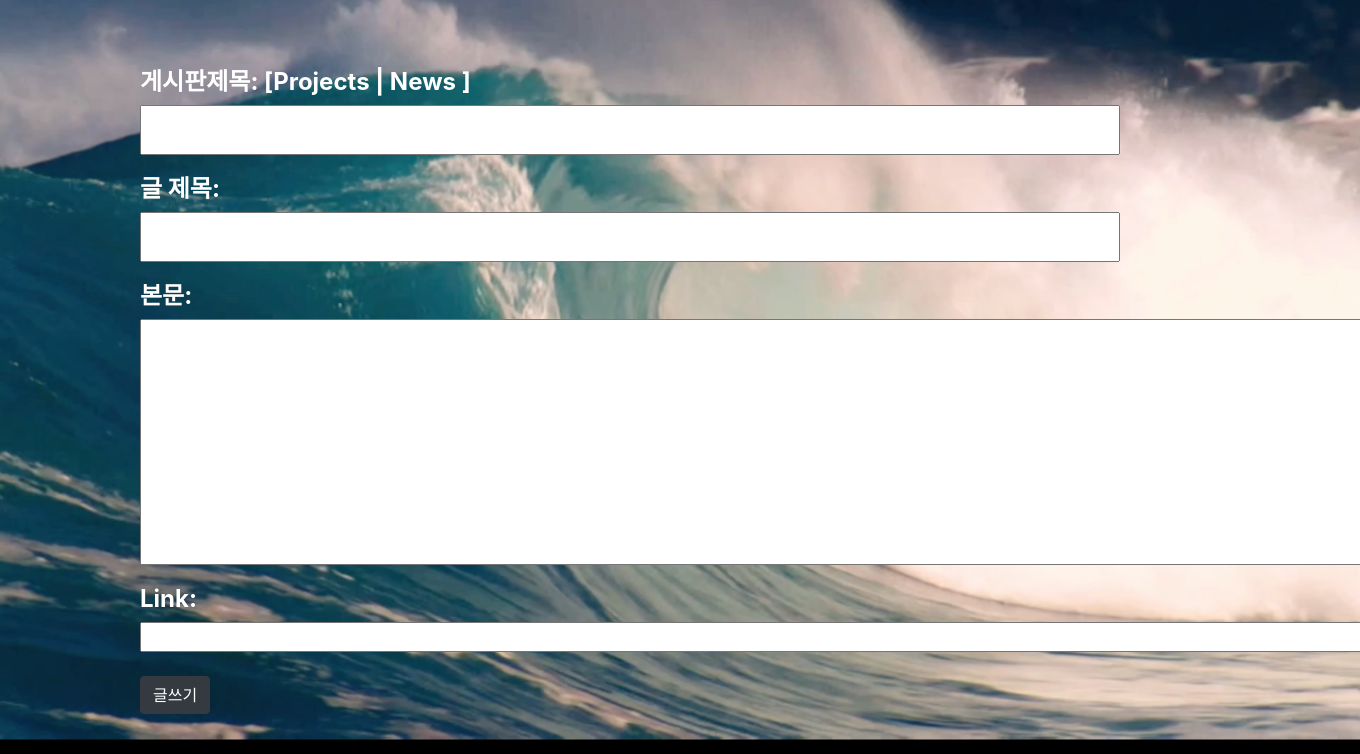
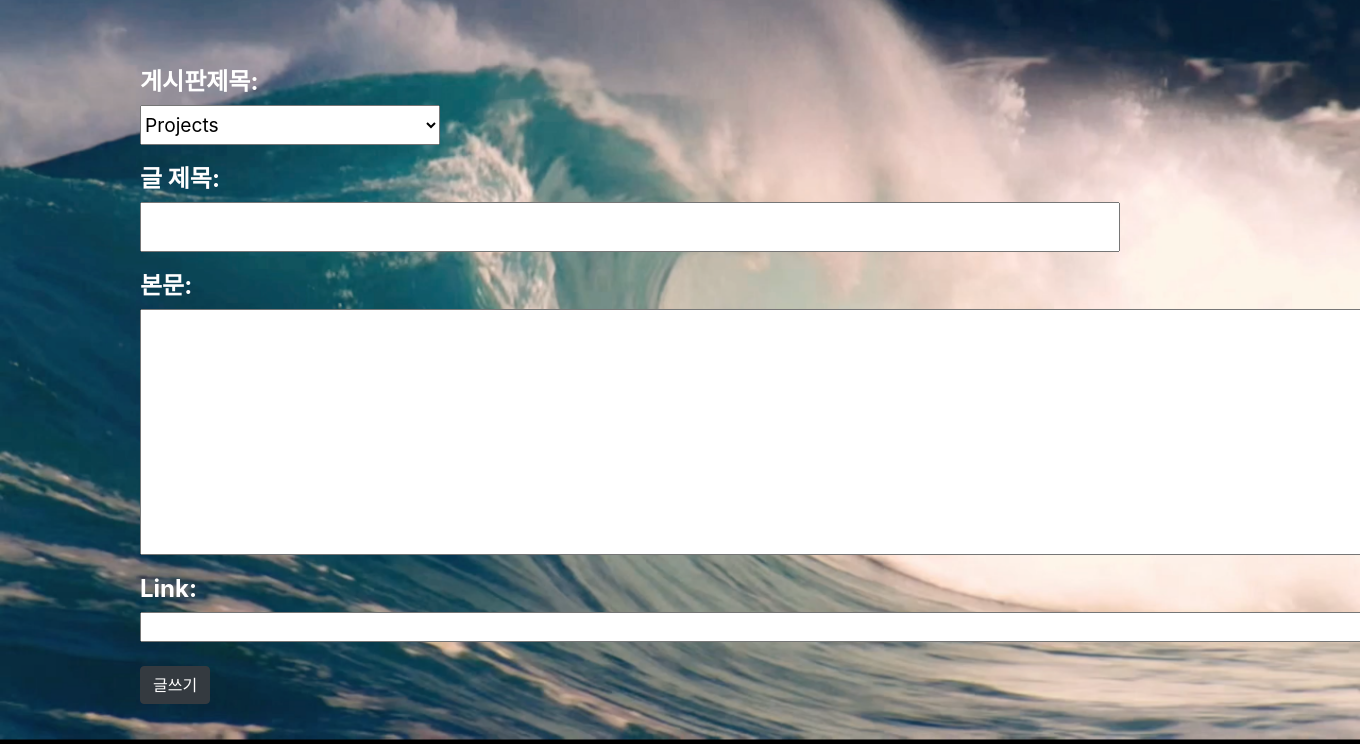
Before and after one commit to wwjdtm/Django_web, a Django app: page /polioapp/Create/ in a window 1360 px wide; the page is wider, and only the part inside the window is pictured. Shown: the part 68-822 px from the top of that part. Run offline with Django 3.2, Linux system fonts and the light colour scheme; some libraries are stand-ins or nearby versions.

Commit message:
게시판선택수정

```diff
--- a/winkproject/polioapp/templates/Create.html
+++ b/winkproject/polioapp/templates/Create.html
@@ -26,8 +26,12 @@
 <br>
 <div class="container">
 	<form action="{% url 'postcreate' %}">
-	  <h4>게시판제목: [Projects | News ] </h4>
-	  <input style="width:980px;height: 50px;" type="text" name="boardname">
+	  <h4>게시판제목:</h4>
+    <!-- <input style="width:980px;height: 50px;" type="text" name="boardname"> -->
+    <select style="width:300px; height: 40px; font-size: 1.2rem;"  name="boardname">
+      <option value="Projects">Projects</option>
+      <option value="News">News</option>
+    </select>
 	  <h4>글 제목: </h4>
 	  <input style="width:980px;height: 50px;" type="text" name="title">
 	  <h4>본문: </h4>
```
